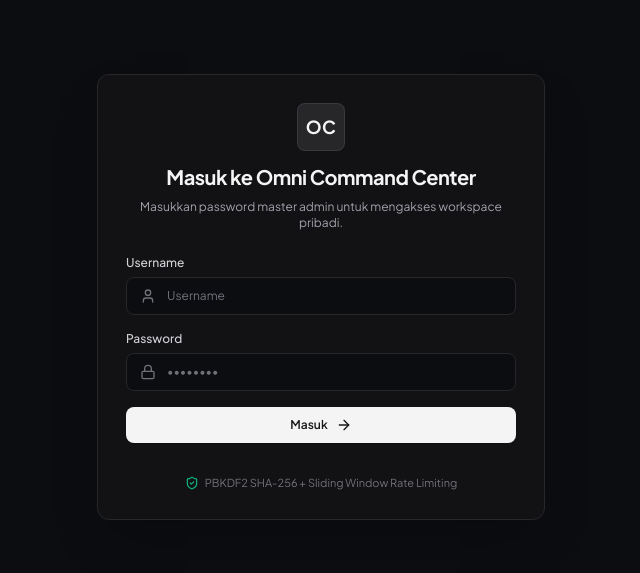
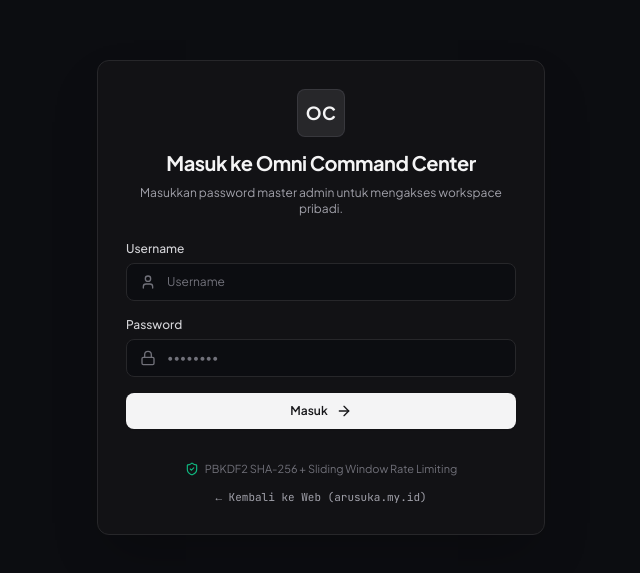
Before and after one commit to fahmirizal229/omni-command-center, a React (Vite) app in the folder frontend/: page / in a window 1280 px wide. Shown: the part 103-676 px from the top of the page, without its empty margins (319-959 px from the left). Built offline with nearby package versions, Linux system fonts and the light colour scheme; no server answers.

Commit message:
feat(nav): add back to main portal button in navbar and login view

```diff
--- a/frontend/src/components/Navbar.jsx
+++ b/frontend/src/components/Navbar.jsx
@@ -5,7 +5,7 @@
  */
 
 import React, { useState, useEffect } from "react";
-import { RefreshCw, KeyRound, LogOut, User, Globe } from "lucide-react";
+import { RefreshCw, KeyRound, LogOut, User, Globe, ExternalLink, ArrowLeft } from "lucide-react";
 import { useAuth } from "../context/AuthContext";
 import { useWebSocket } from "../context/WebSocketContext";
 import { useLanguage } from "../context/LanguageContext";
@@ -38,9 +38,14 @@
     <header className="sticky top-0 z-30 bg-[#0c0d11]/90 backdrop-blur-md border-b border-zinc-800 px-4 lg:px-8 py-3 flex items-center justify-between transition-all">
       {/* Brand Identity */}
       <div className="flex items-center space-x-3">
-        <div className="w-9 h-9 rounded-lg bg-zinc-800 border border-zinc-700/70 flex items-center justify-center text-zinc-100 font-bold text-sm tracking-wide">
-          AR
-        </div>
+        <a
+          href="https://arusuka.my.id"
+          title={t("btn_back_main", "Kembali ke Web Utama (arusuka.my.id)")}
+          className="w-9 h-9 rounded-lg bg-zinc-800 hover:bg-zinc-700 border border-zinc-700/70 hover:border-emerald-500/60 flex items-center justify-center text-zinc-100 font-bold text-sm tracking-wide transition-all group shadow-sm"
+        >
+          <span className="group-hover:hidden font-mono">AR</span>
+          <ArrowLeft className="w-4 h-4 text-emerald-400 hidden group-hover:block" />
+        </a>
         <div>
           <h1 className="text-sm sm:text-base font-semibold text-zinc-100 tracking-tight flex items-center gap-1.5">
             Arusuka <span className="text-zinc-400 font-normal">Dashboard</span>
@@ -95,6 +100,15 @@
 
       {/* Right User Actions & Language Switcher */}
       <div className="flex items-center space-x-2 sm:space-x-3">
+        {/* Back to Main Site Button */}
+        <a
+          href="https://arusuka.my.id"
+          title={t("btn_back_main", "Kembali ke Web Utama (arusuka.my.id)")}
+          className="px-2.5 py-1.5 rounded-lg bg-zinc-900 hover:bg-zinc-800 border border-zinc-800 hover:border-zinc-700 text-zinc-300 hover:text-white transition-all text-xs font-medium flex items-center space-x-1.5 active:scale-95 group shadow-sm"
+        >
+          <ArrowLeft className="w-3.5 h-3.5 text-emerald-400 group-hover:-translate-x-0.5 transition-transform" />
+          <span className="hidden sm:inline font-mono text-[11px]">{t("btn_back_main", "Main Site")}</span>
+        </a>
         {/* Language Switcher Button */}
         <div className="flex items-center bg-zinc-900 border border-zinc-800 rounded-lg p-0.5">
           {supportedLanguages.map((lang) => (
--- a/frontend/src/i18n/en.js
+++ b/frontend/src/i18n/en.js
@@ -17,6 +17,7 @@
   ws_connecting: "Connecting...",
   ws_offline: "Offline",
   btn_refresh: "Refresh",
+  btn_back_main: "Main Site",
   btn_change_password: "Change Password",
   btn_logout: "Logout",
   logout_confirm: "Are you sure you want to log out from the dashboard?",
--- a/frontend/src/i18n/id.js
+++ b/frontend/src/i18n/id.js
@@ -17,6 +17,7 @@
   ws_connecting: "Menghubungkan...",
   ws_offline: "Offline",
   btn_refresh: "Segarkan",
+  btn_back_main: "Kembali ke Web",
   btn_change_password: "Ganti Password",
   btn_logout: "Keluar",
   logout_confirm: "Apakah kamu yakin ingin keluar dari dashboard?",
--- a/frontend/src/views/LoginView.jsx
+++ b/frontend/src/views/LoginView.jsx
@@ -140,10 +140,18 @@
           </button>
         </form>
 
-        {/* Footer Security Badge */}
-        <div className="pt-2 text-center text-[11px] text-zinc-500 flex items-center justify-center space-x-1.5">
-          <ShieldCheck className="w-3.5 h-3.5 text-emerald-500" />
-          <span>PBKDF2 SHA-256 + Sliding Window Rate Limiting</span>
+        {/* Footer Security Badge & Back Link */}
+        <div className="pt-2 flex flex-col items-center space-y-2 text-[11px] text-zinc-500">
+          <div className="flex items-center space-x-1.5">
+            <ShieldCheck className="w-3.5 h-3.5 text-emerald-500" />
+            <span>PBKDF2 SHA-256 + Sliding Window Rate Limiting</span>
+          </div>
+          <a
+            href="https://arusuka.my.id"
+            className="text-zinc-400 hover:text-emerald-400 transition-colors flex items-center space-x-1 font-mono pt-1"
+          >
+            <span>← {t('btn_back_main', 'Kembali ke Web Utama')} (arusuka.my.id)</span>
+          </a>
         </div>
       </div>
     </div>
```
